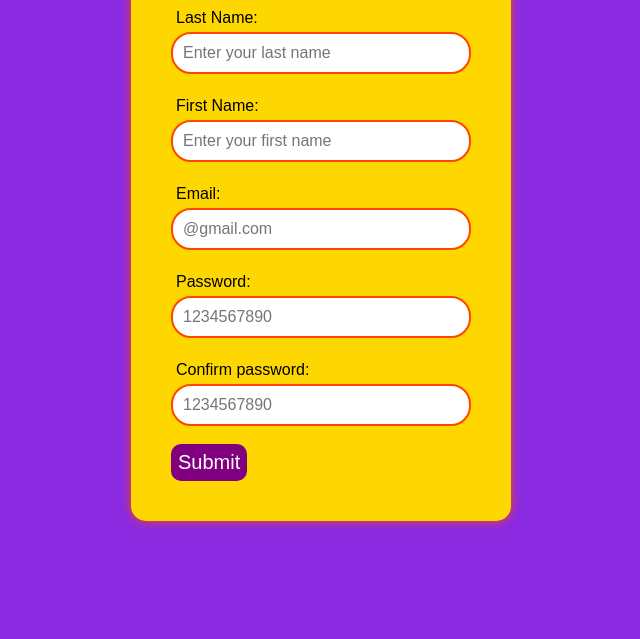
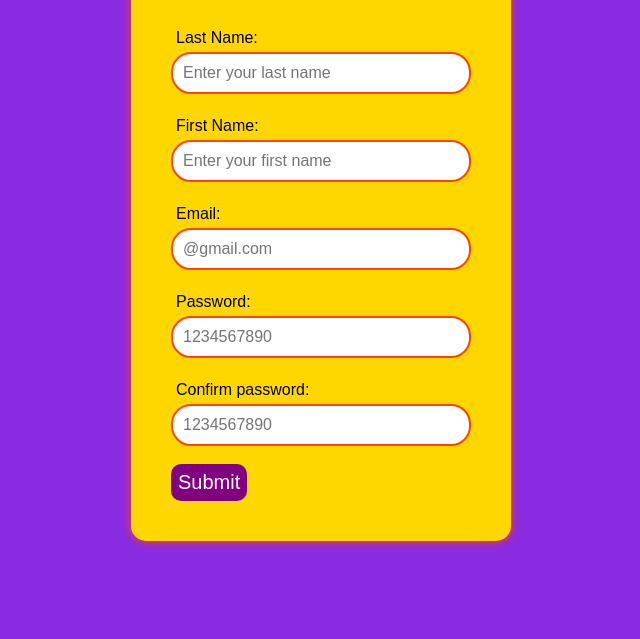
Before and after one commit to Munachi-ukeme/First-sign-up-form, a plain HTML site: page index.html in a window 1280 px wide. Shown: the part 161-800 px from the top of the page, without its empty margins (319-959 px from the left). Drawn offline with Linux system fonts and the light colour scheme.

```diff
--- a/style-up.css
+++ b/style-up.css
@@ -16,7 +16,7 @@ body{
     width: 300px;
     box-shadow: 0 0 10px orangered;
     max-height: 100vh;
-    margin-top: 70px;
+    margin-top: 110px;
 }
 
 h1{
```
